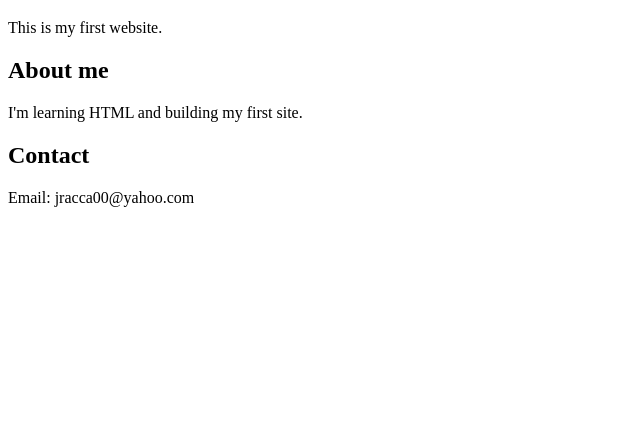
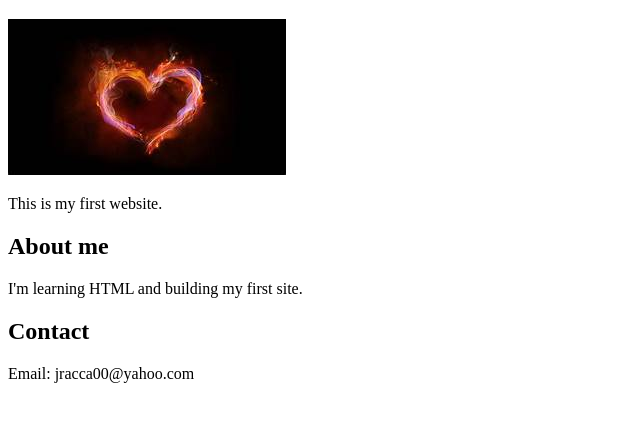
Before and after one commit to jracca00/my-website, a plain HTML site: page index.html in a window 1280 px wide. Shown: the part 61-482 px from the top of the page, without its empty margins (0-640 px from the left). Drawn offline with Linux system fonts and the light colour scheme.

Commit message:
Update index.html

```diff
--- a/index.html
+++ b/index.html
@@ -6,6 +6,7 @@
   </head>
   <body>
     <h1>Welcome!</h1>
+    <img src="aniversury prez.jpg">
     <p>This is my first website.</p>
     <h2>About me</h2>
     <p>I'm learning HTML and building my first site.</p>
```
